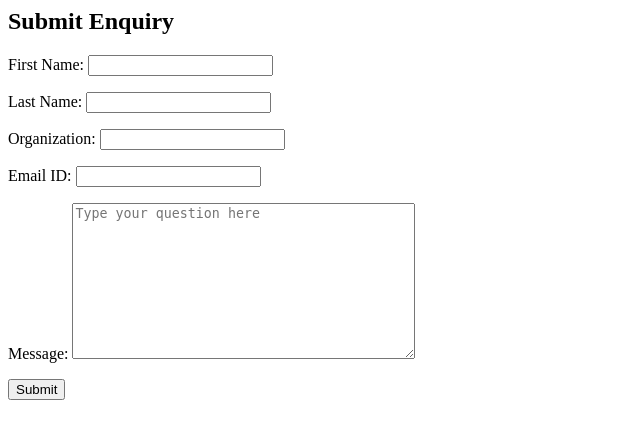
After one commit to VibavariG/MechMarket, a Django app: template mysite/business/templates/business/enquire.html in a window 1280 px wide. The commit adds this page. Shown: the top 439 px of the page, without its empty margins (0-640 px from the left). Run offline with Django 5.2, Linux system fonts and the light colour scheme; the template is opened without the code that fills it: values that come from a table or form of the project are taken from there, others are empty.

Commit message:
BFE-20 Add enquiry form

```diff
--- /dev/null
+++ b/mysite/business/forms.py
@@ -0,0 +1,8 @@
+from django import forms
+
+class EnquiryForm(forms.Form):
+    firstname = forms.CharField(max_length=100, required=True, label="First Name")
+    lastname = forms.CharField(max_length=100, required=True, label="Last Name")
+    org = forms.CharField(max_length=200, required=True, label="Organization")
+    email = forms.EmailField(required=True, label="Email ID")
+    message = forms.CharField(widget=forms.Textarea(attrs={'placeholder':'Type your question here'}), required=True, label="Message")
--- a/mysite/business/templates/business/detail.html
+++ b/mysite/business/templates/business/detail.html
@@ -2,5 +2,5 @@
 <p>{{product.product_name}}</p>
 <p>{{product.product_category}}</p>
 <p>{{product.product_description}}</p>
-<button type="button" value="Enquire"><a href="{% url 'business:enquire' product.id%}">Enquire</a></button>
-<button type="button" value="Order Now"><a href="{% url 'business:ordernow' product.id%}">Order Now</a></button>
+<button type="button" value="Enquire"><a href="{% url 'business:enquire' product.id %}">Enquire</a></button>
+<button type="button" value="Order Now"><a href="{% url 'business:ordernow' product.id %}">Order Now</a></button>
--- /dev/null
+++ b/mysite/business/templates/business/enquire.html
@@ -0,0 +1,15 @@
+<h2>Submit Enquiry</h2>
+{% if success_message %}
+    <div>{{success_message}}</div>
+{% endif %}
+<form action="{% url 'business:enquire' product.id%}" method="post">
+    {% csrf_token %}
+    {{ form.as_p }}
+    <button type="submit">Submit</button>
+</form>
+{% if form.errors %}
+    <div>
+        <p>Please correct the errors below:</p>
+        {{form.errors}}
+    </div>
+{% endif %}
--- a/mysite/business/urls.py
+++ b/mysite/business/urls.py
@@ -4,12 +4,8 @@ from . import views
 
 app_name = "business"
 urlpatterns = [
-    # ex: /business/
     path("", views.IndexView.as_view(), name="index"),
-    # ex: /business/5/
     path("<int:pk>/", views.DetailView.as_view(), name="detail"),
-    # # ex: /business/5/results/
     path("<int:product_id>/enquire/", views.enquire, name="enquire"),
-    # # ex: /polls/5/vote/
-    path("<int:product_id>/ordernow/", views.ordernow, name="ordernow"),
+    path("<int:pk>/ordernow/", views.OrderView.as_view(), name="ordernow"),
 ]
```
Also changed, not shown: mysite/business/templates/business/order.html (added, +7 -0 lines), mysite/business/views.py (+21 -3 lines).
